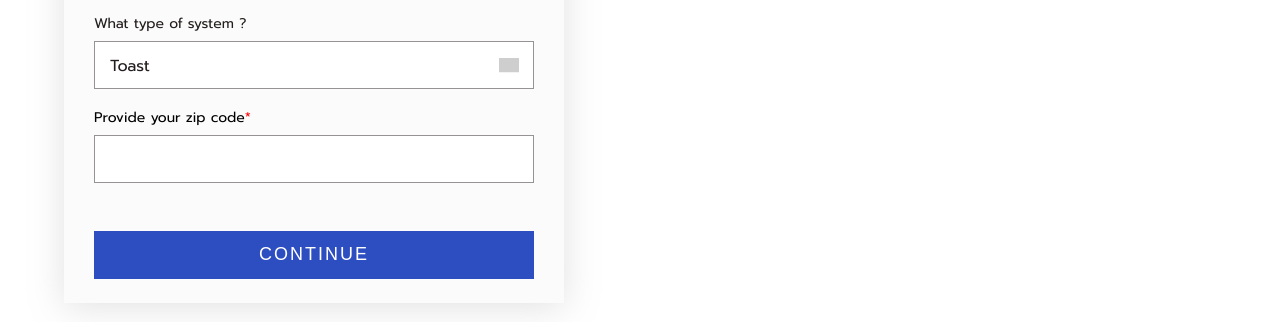
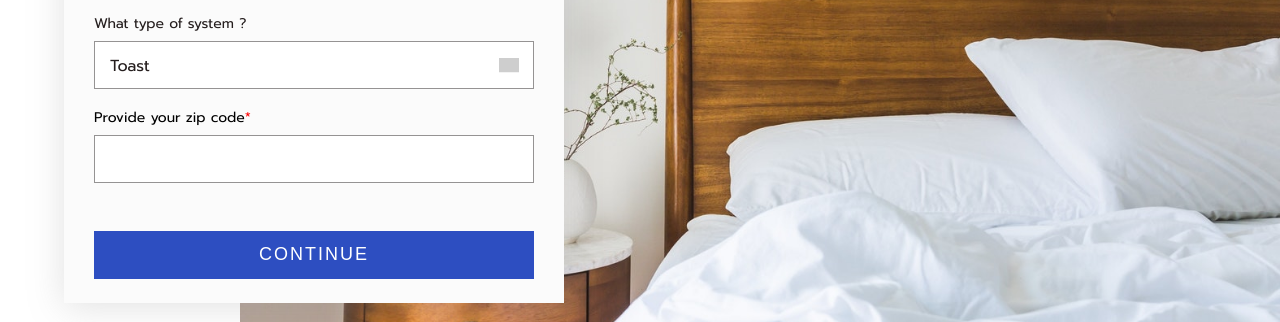
Before and after one commit to Ben-One-Planet/RRR, a plain HTML site: page index.html in a window 1280 px wide. Shown: the part 309-631 px from the top of the page. Drawn offline with Linux system fonts and the light colour scheme; grey boxes are pictures that could not be loaded.

Commit message:
Update styles.css

```diff
--- a/styles.css
+++ b/styles.css
@@ -316,7 +316,7 @@ body {
 @media screen and (min-width: 768px) {
 
     .desktop_wrapper {
-        background-image: url(IMG/background-img.jpg);
+        background-image: url(IMG/background_small.jpg);
         background-repeat: no-repeat;
         background-size: cover;
         background-position: center;
@@ -404,8 +404,7 @@ body {
 @media screen and (min-width: 1150px) {
 
     .desktop_wrapper {
-        background-image: url(IMG/background-img.jpg);
-        background-repeat: no-repeat;
+        background-image: url(IMG/background_small.jpg);
         background-size: contain;
         background-position: center right;
     }
@@ -506,6 +505,10 @@ body {
     .form_container {
         margin: 0 auto 0 10%;
     }
+
+    .desktop_wrapper {
+        background-image: url(IMG/background_large.jpg);
+    }
 }
 
 @media screen and (min-width: 1600px) {
```
